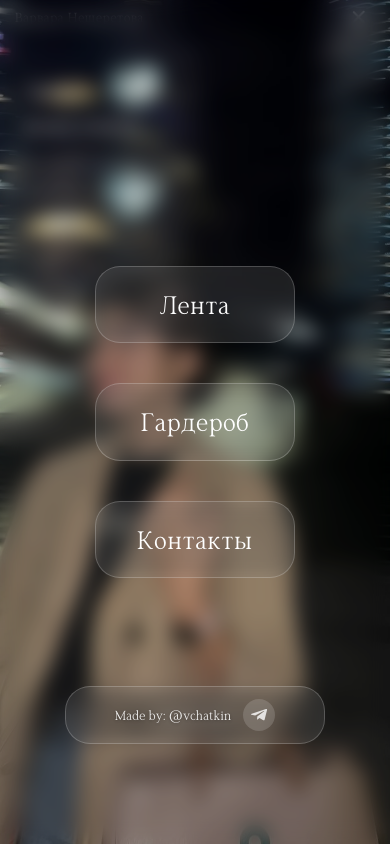
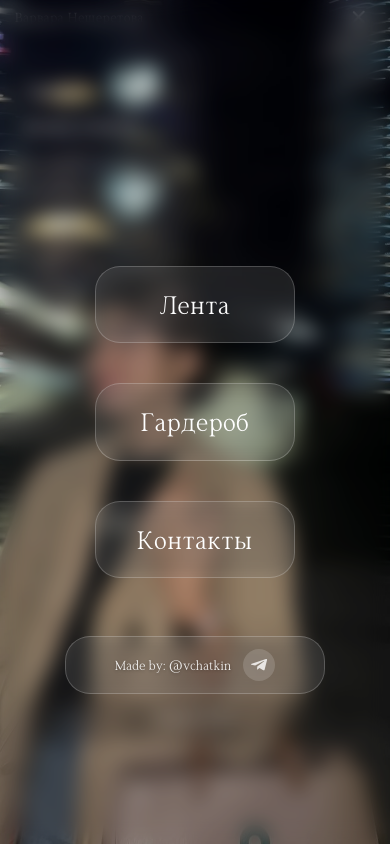
Before and after one commit to vicktorwinner/sites, a plain HTML site: page index.html in a window 390 px wide. Both pictures are taken after a click on the element 363 px from the left and 17 px from the top of the page. Drawn offline with nearby package versions, Linux system fonts and the light colour scheme; files whose address does not match are found by name.

Commit message:
Add files via upload

```diff
--- a/styles.css
+++ b/styles.css
@@ -963,7 +963,7 @@ body {
   /* Стили для футера в мобильном меню */
   .mobile-menu-footer {
     position: absolute; /* Абсолютное позиционирование */
-    bottom: 100px; /* Отступ снизу */
+    bottom: 150px; /* Отступ снизу */
     left: 50%; /* Центрируем по горизонтали */
     transform: translateX(-50%) translateY(20px); /* Точное центрирование с начальным смещением */
     width: 100%; /* Полная ширина */
```
